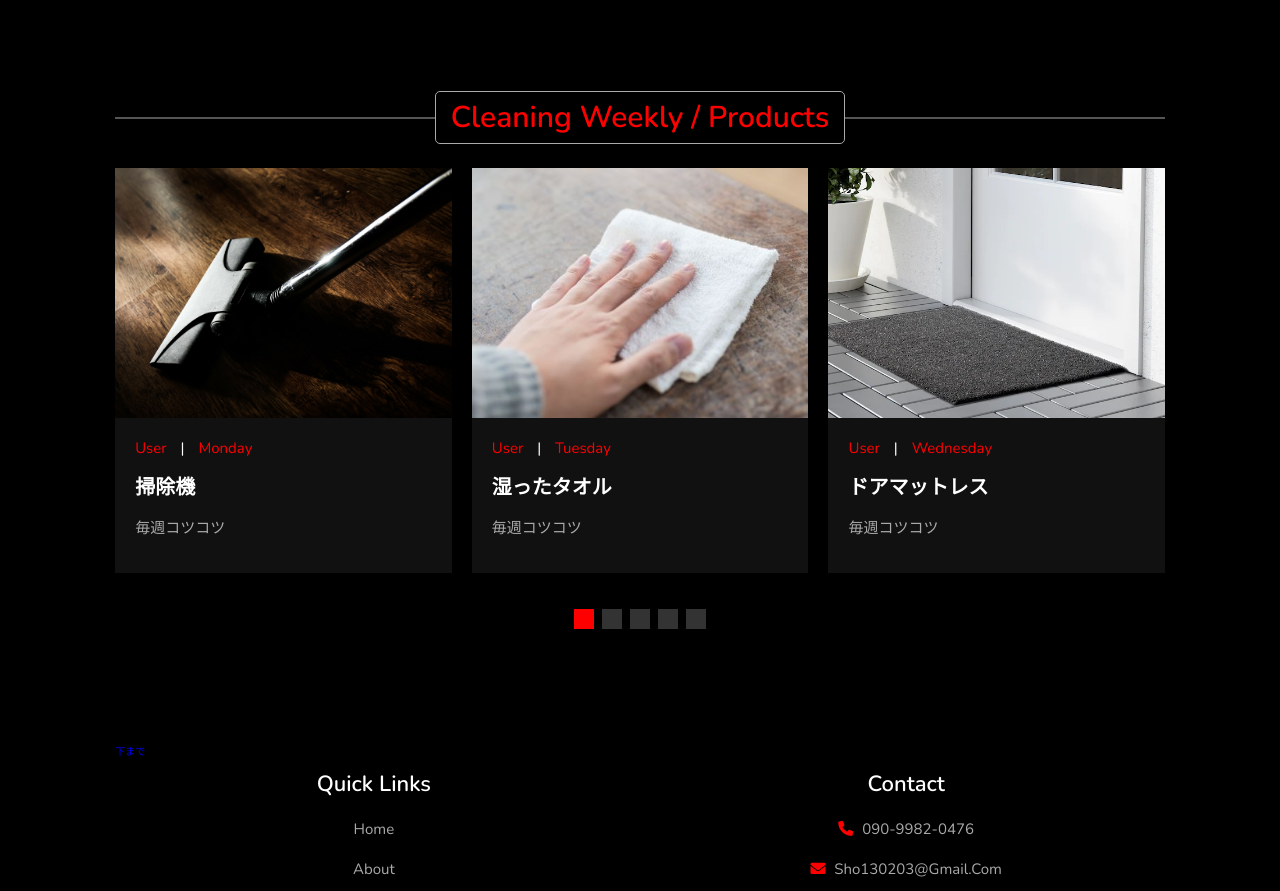
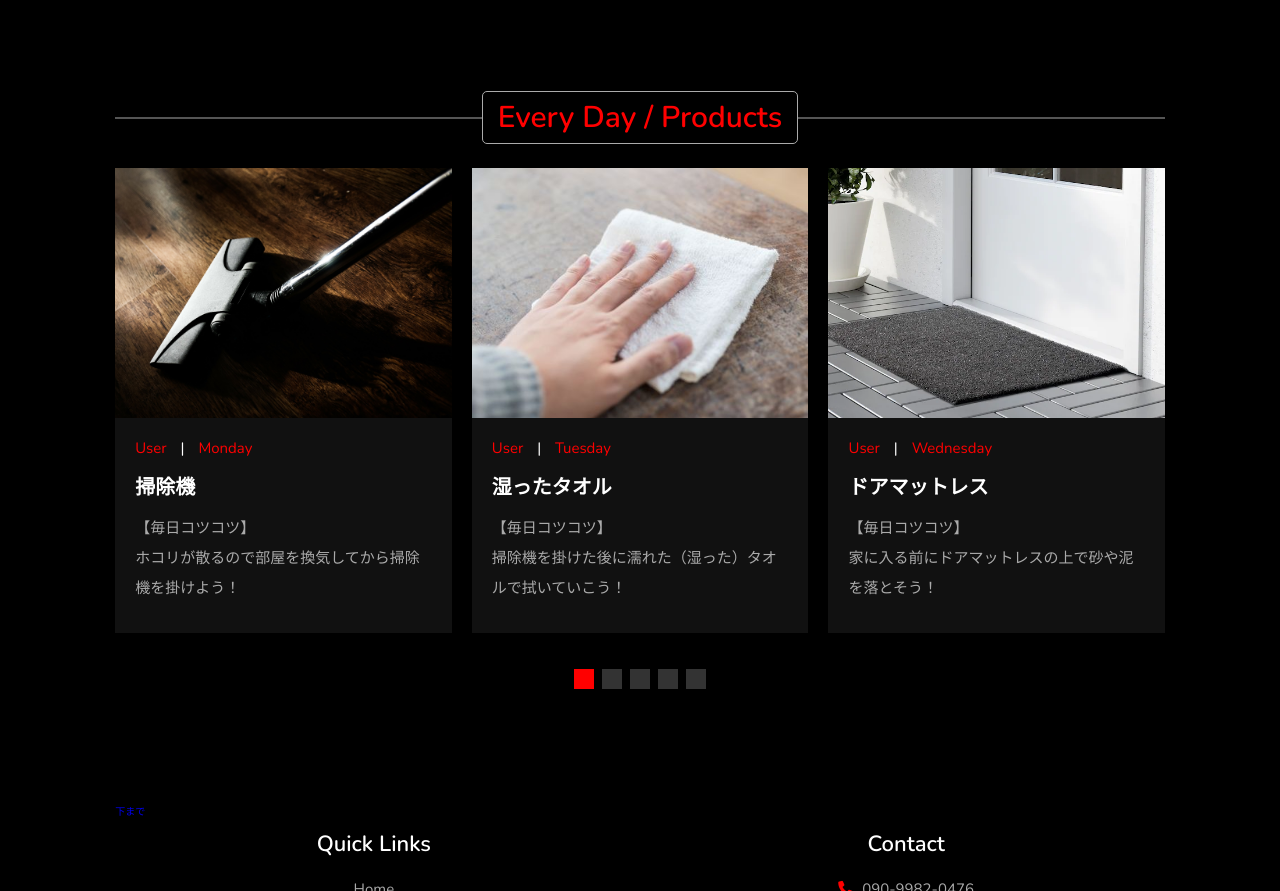
Before and after one commit to UE-SHOoo/Dastweb, a plain HTML site: page index.html in a window 1280 px wide. Shown: the part 3007-3898 px from the top of the page. Drawn offline with nearby package versions, Linux system fonts and the light colour scheme.

Commit message:
Update index.html

```diff
--- a/index.html
+++ b/index.html
@@ -194,7 +194,7 @@
 
 <section class="products" id="products">
 
-    <h1 class="heading"> <span>Cleaning weekly / products</span> </h1>
+    <h1 class="heading"> <span>every day / products</span> </h1>
 
     <div class="swiper products-slider">
 
@@ -207,7 +207,7 @@
                 <div class="content">
                     <div class="link"> <a href="#">user</a> <span>|</span> <a href="#">Monday</a> </div>
                     <h3>掃除機</h3>
-                    <p>毎週コツコツ</p>
+                    <p>【毎日コツコツ】<br>ホコリが散るので部屋を換気してから掃除機を掛けよう！</p>
                     <!-- <a href="#" class="btn">▽▽▽</a> -->
                 </div>
             </div>
@@ -219,7 +219,7 @@
                 <div class="content">
                     <div class="link"> <a href="#">user</a> <span>|</span> <a href="#">Tuesday</a> </div>
                     <h3>湿ったタオル</h3>
-                    <p>毎週コツコツ</p>
+                    <p>【毎日コツコツ】<br>掃除機を掛けた後に濡れた（湿った）タオルで拭いていこう！</p>
                     <!-- <a href="#" class="btn">▽▽▽</a> -->
                 </div>
             </div>
@@ -231,7 +231,7 @@
                 <div class="content">
                     <div class="link"> <a href="#">user</a> <span>|</span> <a href="#">Wednesday</a> </div>
                     <h3>ドアマットレス</h3>
-                    <p>毎週コツコツ</p>
+                    <p>【毎日コツコツ】<br>家に入る前にドアマットレスの上で砂や泥を落とそう！</p>
                     <!-- <a href="#" class="btn">▽▽▽</a> -->
                 </div>
             </div>
@@ -243,7 +243,7 @@
                 <div class="content">
                     <div class="link"> <a href="#">user</a> <span>|</span> <a href="#">Thursday</a> </div>
                     <h3>エアダスター</h3>
-                    <p>毎週コツコツ</p>
+                    <p>【毎日コツコツ】<br>パソコンやキーボードの隙間にはホコリが溜まりやすいので使っていこう！</p>
                     <!-- <a href="#" class="btn">▽▽▽</a> -->
                 </div>
             </div>
@@ -255,7 +255,7 @@
                 <div class="content">
                     <div class="link"> <a href="#">user</a> <span>|</span> <a href="#">Friday</a> </div>
                     <h3>除電ブラシ</h3>
-                    <p>毎週コツコツ</p>
+                    <p>【毎日コツコツ】<br>棚や机、テレビなど掃除しにくいとこをスムーズにできる！</p>
                     <!-- <a href="#" class="btn">▽▽▽</a> -->
                 </div>
             </div>
```
